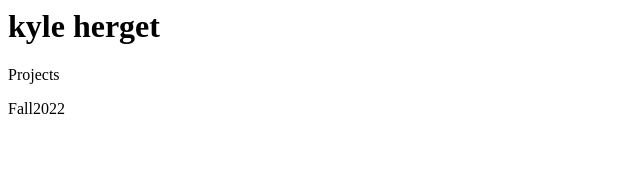
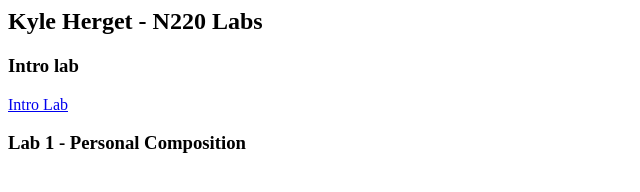
Before and after one commit to kyleherget/n220fall2022, a plain HTML site: page index.html in a window 1280 px wide. Shown: the whole page, without its empty margins (0-640 px from the left). Drawn offline with Linux system fonts and the light colour scheme.

Commit message:
Setting up lab structure

```diff
--- a/index.html
+++ b/index.html
@@ -1,8 +1,14 @@
 <html>
+    <Head>
+        <title>Kyle Herget - N220 Labs</title>
+    </Head>
     <body>
-        <h1>kyle herget</h1>
-        <p>Projects</p>
-        <p>Fall2022</p>
+        <h2>Kyle Herget - N220 Labs</h2>
 
+        <h3>Intro lab</h3>
+        <p><a href="labs/intro/intro.html">Intro Lab</a></p>
+
+        <h3>Lab 1 - Personal Composition</h3>
     </body>
+
 </html>
--- /dev/null
+++ b/labs/intro/app.js
@@ -0,0 +1 @@
+document.write("Hello World");
```
Also changed, not shown: labs/intro/intro.html (added, +13 -0 lines).
